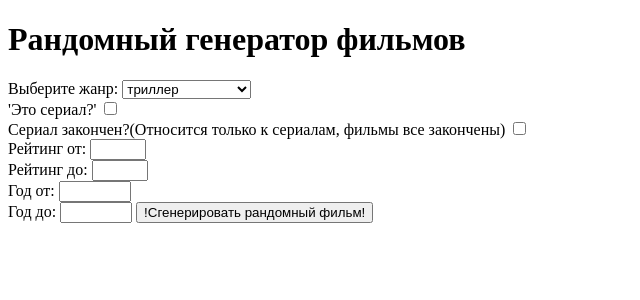
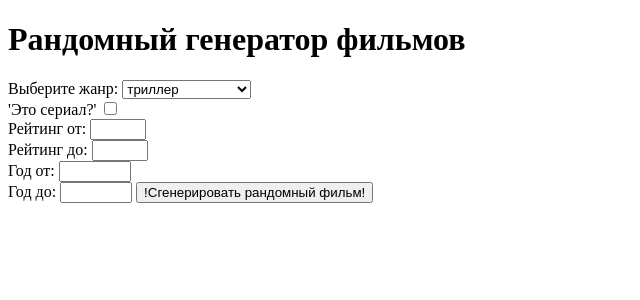
Before and after one commit to gxldmane/KinoAndTochka, a Flask app: page / in a window 1280 px wide. Shown: the top 300 px of the page, without its empty margins (0-640 px from the left). Run offline with Flask 3, Linux system fonts and the light colour scheme.

Commit message:
Update index.html

```diff
--- a/templates/index.html
+++ b/templates/index.html
@@ -46,9 +46,6 @@
         <label for="is_series">'Это сериал?'</label>
         <input type="checkbox" id="is_series" name="is_series" value="on">
         <br>
-        <label for="is_series">Сериал закончен?(Относится только к сериалам, фильмы все закончены)</label>
-        <input type="checkbox" id="ongoing" name="ongoing" value="on">
-        <br>
         <label for="rating_from">Рейтинг от:</label>
         <input type="number" id="rating_from" name="rating_from" min="0" max="10" step="1">
         <br>
```
